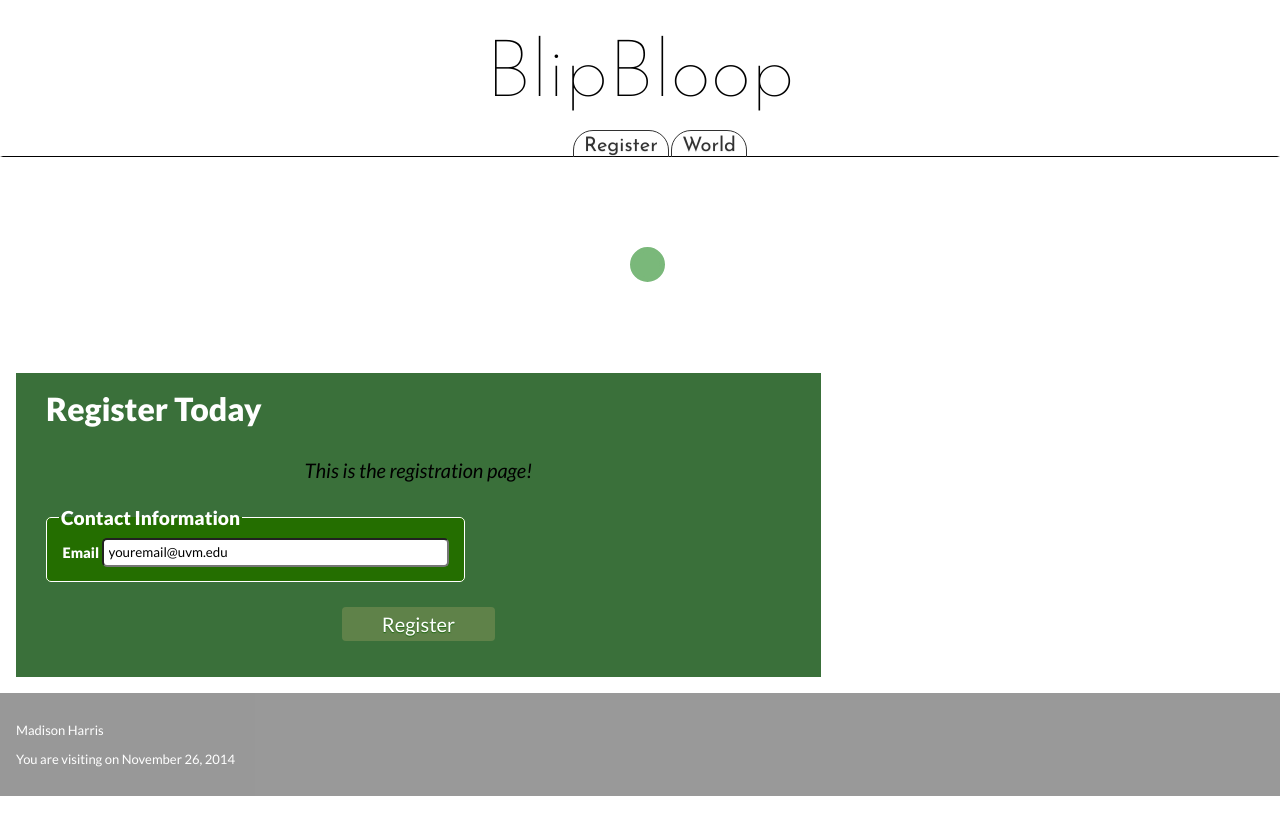
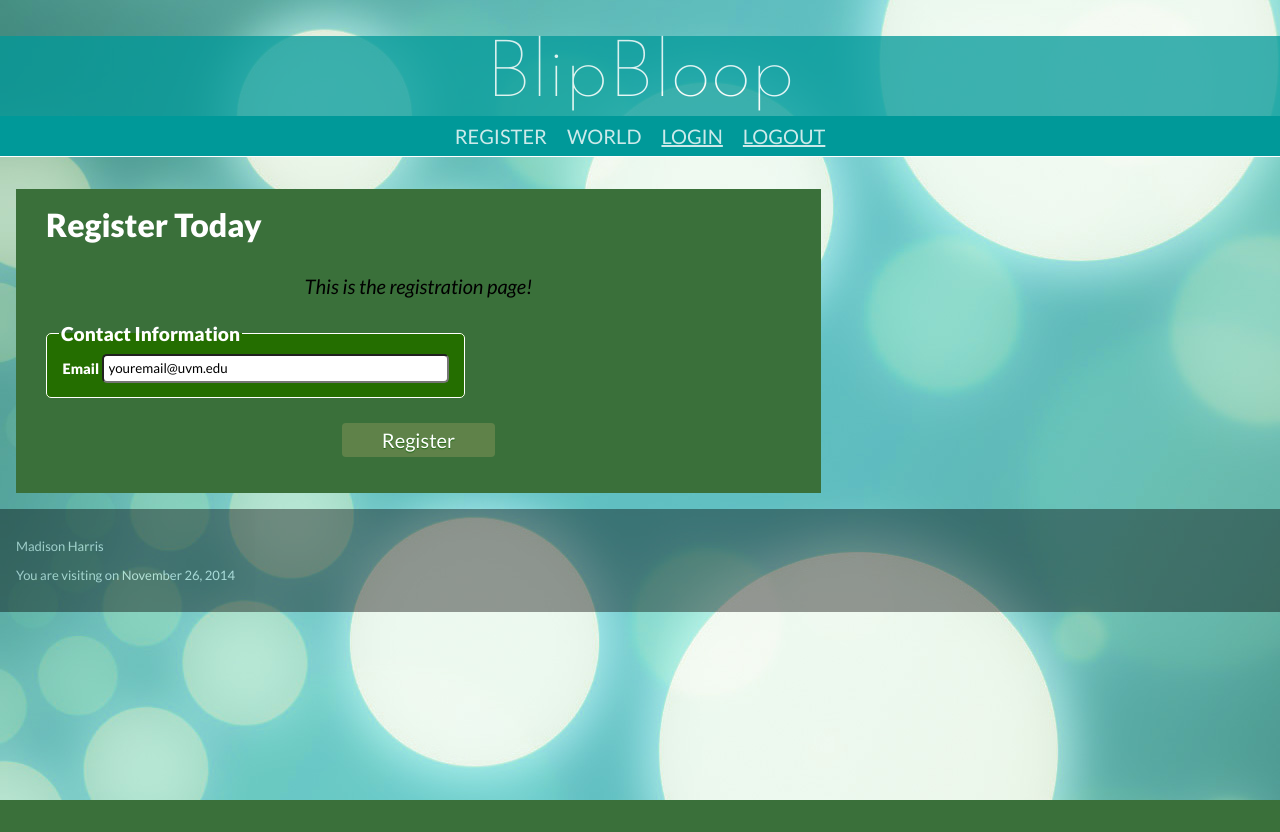
Before and after one commit to madisonharrisvt/cs148, a PHP site: page /crud.php in a window 1280 px wide. After the commit the page ends 800 px from the top, so only its background shows below. Run offline with PHP 8.4, Linux system fonts and the light colour scheme.

Commit message:
Even more CSS changes

```diff
--- a/assignment10/nav.php
+++ b/assignment10/nav.php
@@ -14,7 +14,7 @@
         /*if ($path_parts['filename'] == "form") {
             print '<li class="activePage">Join</li>';
         } else {*/
-            print '<li><a href="index.php"><span id="goldbutton">Register</span></a></li><li><a href="index.php"><span id="goldbutton">World</span></a></li>';
+            print '<li><a href="index.php">REGISTER</a></li><li><a href="index.php">WORLD</a></li><li><a id = loginOut href = "login.php">LOGIN</a></li><li><a id = loginOut href = "logout.php">LOGOUT</a></li>';
        // }
         ?>
     </ol>
--- a/assignment10/style.css
+++ b/assignment10/style.css
@@ -10,6 +10,7 @@ read http://alistapart.com/article/responsive-web-design/
 body{
     margin: 36px auto;
     background-color:#FFFFFF;
+    background-image: url(dots.jpg);
 
     width: 100%;
     height: 100%;
@@ -105,13 +106,14 @@ body{
 nav ol{
     list-style-type: none;
     /*background-color: #FFD633;*/
+    background-color:#009999;
     margin-left: auto;
     margin-right: auto;
-    margin-top: 1em;
+    margin-top:0em;
     text-align: center;
-    border-style: solid;
     border-color: #FFFFFF;
-    border-bottom: thin solid #000;
+    border-bottom: thin solid #FFF;
+    padding: 0.5em;
 }
 #page{
     margin: 0 auto 53px;
@@ -134,12 +136,15 @@ nav ol{
 
 
 header h1 {
-    color: #000;
+    color: #FFF;
     font-family: 'Josefin Sans', sans-serif;
     font-weight: 100;
     font-size: 5em;
     text-align: center;
     margin: 0em;
+    background-color:#009999;
+    opacity: 0.75;
+    filter: alpha(opacity=75);
 
 }
 
@@ -156,7 +161,11 @@ h2{
 }
 /***************** navigation section *****************************/
 
-
+a{
+    color:#FFF;
+    padding: 0.5em;
+    font-size: 15pt;
+}
 a:link {
     text-decoration: none;
 }
@@ -166,11 +175,17 @@ a:visited {
 }
 
 a:hover {
+    color:#E6E6E6;
     text-decoration: none;
 }
 
 a:active {
+    color:#CFCFCF;
     text-decoration: none;
+}
+
+#loginOut{
+    text-decoration: underline;
 }
 /***************** article section ****************************/
 /* un comment and see what happens */
@@ -400,14 +415,13 @@ label.required{
     -webkit-border-top-left-radius:1em;
     -moz-border-radius-topright:1em;
     -moz-border-radius-topleft:1em;
-    border: thin solid #000;
+    border: thin solid #FFF;
     padding-top: 0.25em;
     padding-left: 0.5em;
     padding-right: 0.5em;
-    color: #000000;
+    color: #009999;
     font-size: 20px;
     font-weight: 400;
-    font-family: 'Josefin Sans', sans-serif;
     margin:1pt;
 }
 
--- a/assignment10/top.php
+++ b/assignment10/top.php
@@ -79,7 +79,4 @@
     include "nav.php";
     ?>
 
-<div id="holder">
-    <div class="dot"></div>
-    <div class="pulse"></div>
 </div>
```
Also changed, not shown: assignment10/dots.jpg (added).
